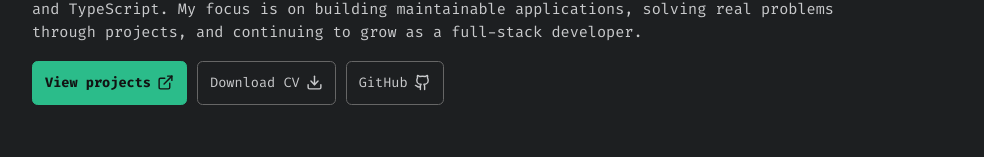
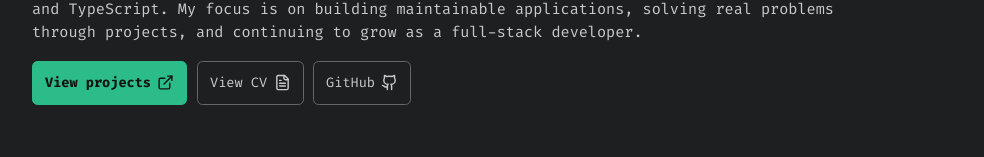
Before and after one commit to hristianivanov/hristianivanov-portfolio, a React (Vite) app: page / in a window 1280 px wide. Shown: the part 195-352 px from the top of the page, without its empty margins (96-1080 px from the left). Built offline with nearby package versions, Linux system fonts and the light colour scheme.

Commit message:
feat: add CV preview support

```diff
--- a/src/components/Hero/Hero.jsx
+++ b/src/components/Hero/Hero.jsx
@@ -1,4 +1,4 @@
-import { Download, ExternalLink, Github } from "lucide-react";
+import { ExternalLink, FileText, Github } from "lucide-react";
 import { links } from "../../data/links";
 import ActionLink from "../ActionLink/ActionLink";
 
@@ -20,7 +20,7 @@ export default function Hero() {
                     View projects <ExternalLink size={17} />
                 </ActionLink>
                 <ActionLink href={links.cv} target="_blank" rel="noreferrer">
-                    Download CV <Download size={17} />
+                    View CV <FileText size={17} />
                 </ActionLink>
                 <ActionLink href={links.github} target="_blank" rel="noreferrer">
                     GitHub <Github size={17} />
```
